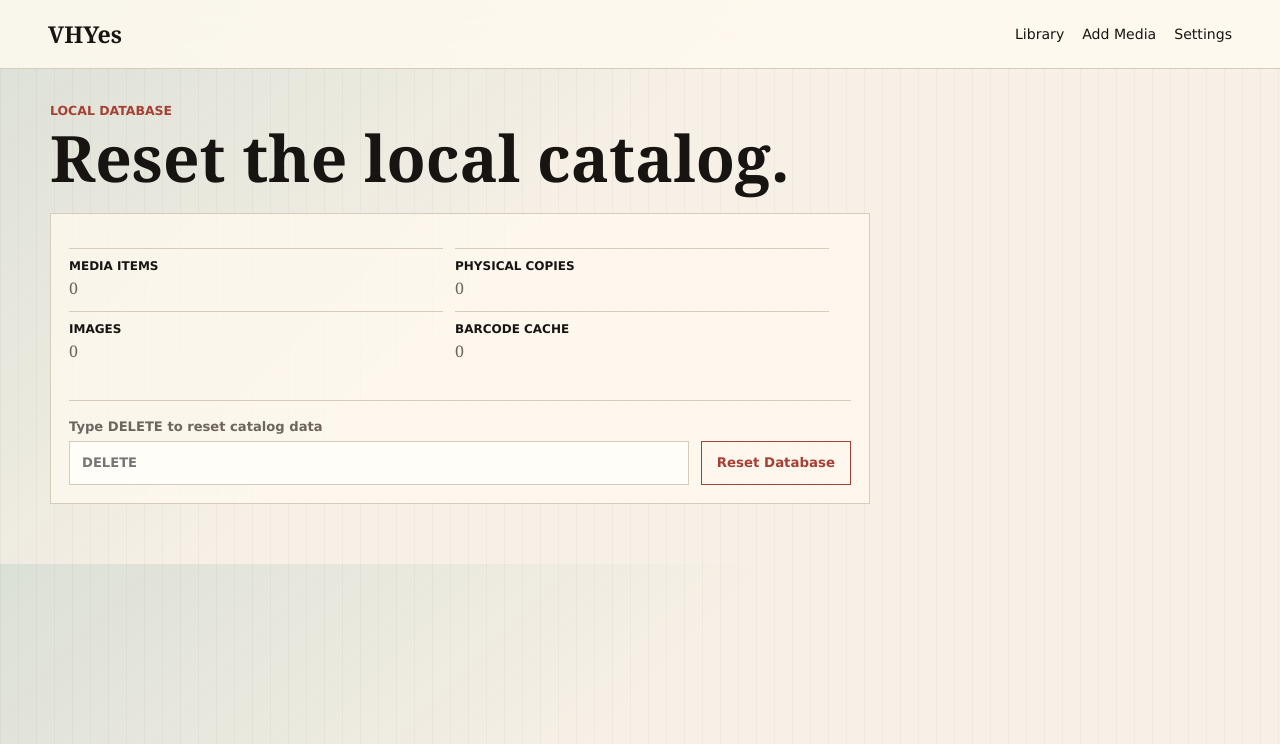
After one commit to ChiBulva/VHYes, a Flask app: page /settings/database in a window 1280 px wide. The commit adds this page. Shown: the top 744 px of the page. Run offline with Flask 3, Linux system fonts and the light colour scheme; data that the repository does not hold is empty.

Commit message:
Add guarded database reset page

```diff
--- a/vhyes/routes.py
+++ b/vhyes/routes.py
@@ -81,6 +81,46 @@ def library():
         moods=_distinct("mood"),
         years=_years(),
     )
+
+
+@bp.route("/settings/database", methods=("GET", "POST"))
+def database_settings():
+    counts = _database_counts()
+
+    if request.method == "POST":
+        if request.form.get("confirm", "").strip() != "DELETE":
+            flash("Type DELETE to reset the local database.", "error")
+            return render_template("database_settings.html", counts=counts)
+
+        _reset_catalog_data()
+        flash("Local catalog database was reset.", "success")
+        return redirect(url_for("vhyes.database_settings"))
+
+    return render_template("database_settings.html", counts=counts)
+
+
+def _database_counts():
+    db = get_db()
+    return {
+        "media_items": db.execute("SELECT COUNT(*) FROM media_items").fetchone()[0],
+        "physical_copies": db.execute("SELECT COUNT(*) FROM physical_copies").fetchone()[0],
+        "images": db.execute("SELECT COUNT(*) FROM images").fetchone()[0],
+        "barcode_cache": db.execute("SELECT COUNT(*) FROM barcode_cache").fetchone()[0],
+    }
+
+
+def _reset_catalog_data():
+    db = get_db()
+    for table in (
+        "images",
+        "media_genres",
+        "genres",
+        "physical_copies",
+        "media_items",
+        "barcode_cache",
+    ):
+        db.execute(f"DELETE FROM {table}")
+    db.commit()
 
 
 @bp.route("/add", methods=("GET", "POST"))
--- a/vhyes/static/styles.css
+++ b/vhyes/static/styles.css
@@ -542,3 +542,28 @@ label {
         min-height: 108px;
     }
 }
+
+
+.settings-panel {
+    display: grid;
+    gap: 22px;
+    max-width: 820px;
+    background: rgba(255, 250, 240, 0.76);
+    border: 1px solid var(--line);
+    padding: 18px;
+}
+
+.reset-form {
+    display: grid;
+    grid-template-columns: minmax(0, 1fr) auto;
+    gap: 12px;
+    align-items: end;
+    padding-top: 18px;
+    border-top: 1px solid var(--line);
+}
+
+@media (max-width: 620px) {
+    .reset-form {
+        grid-template-columns: 1fr;
+    }
+}
--- a/vhyes/templates/base.html
+++ b/vhyes/templates/base.html
@@ -12,6 +12,7 @@
         <nav>
             <a href="{{ url_for('vhyes.library') }}">Library</a>
             <a href="{{ url_for('vhyes.add_media') }}">Add Media</a>
+            <a href="{{ url_for('vhyes.database_settings') }}">Settings</a>
         </nav>
     </header>
 
--- /dev/null
+++ b/vhyes/templates/database_settings.html
@@ -0,0 +1,29 @@
+{% extends "base.html" %}
+
+{% block title %}Database Settings - VHYes{% endblock %}
+
+{% block content %}
+<section class="page-heading">
+    <div>
+        <p class="eyebrow">Local database</p>
+        <h1>Reset the local catalog.</h1>
+    </div>
+</section>
+
+<section class="settings-panel">
+    <dl class="facts">
+        <div><dt>Media items</dt><dd>{{ counts.media_items }}</dd></div>
+        <div><dt>Physical copies</dt><dd>{{ counts.physical_copies }}</dd></div>
+        <div><dt>Images</dt><dd>{{ counts.images }}</dd></div>
+        <div><dt>Barcode cache</dt><dd>{{ counts.barcode_cache }}</dd></div>
+    </dl>
+
+    <form class="reset-form" method="post">
+        <label>
+            Type DELETE to reset catalog data
+            <input name="confirm" autocomplete="off" placeholder="DELETE">
+        </label>
+        <button class="button danger" type="submit">Reset Database</button>
+    </form>
+</section>
+{% endblock %}
```
